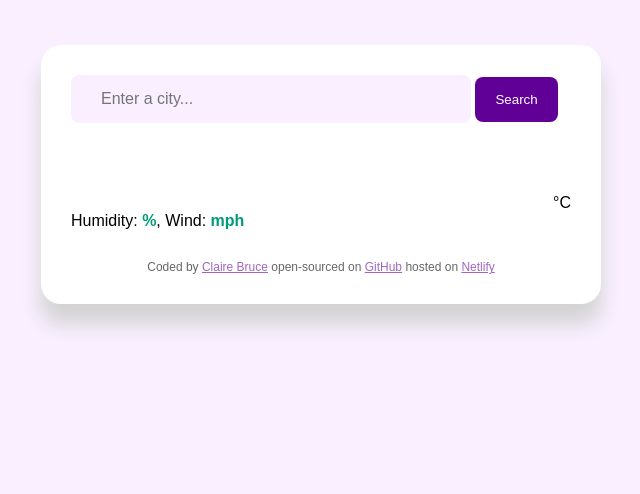
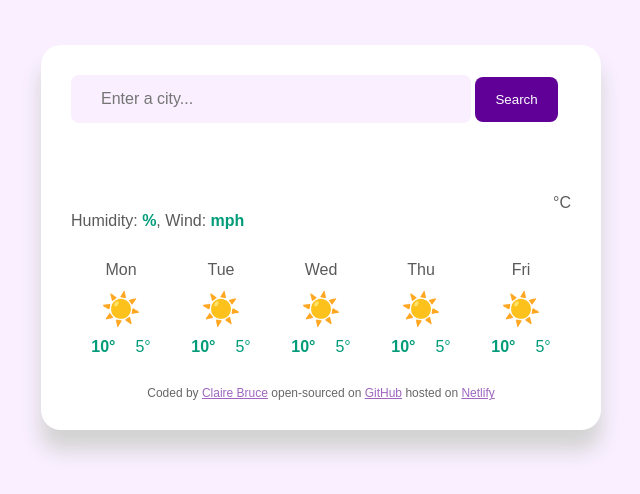
Before and after one commit to ClaireBruce/bootsorsandals, a plain HTML site: page index.html in a window 1280 px wide. Shown: the whole page, without its empty margins (319-959 px from the left). Drawn offline with nearby package versions, Linux system fonts and the light colour scheme; no server answers.

Commit message:
Added daily weather HTML & CSS

```diff
--- a/index.html
+++ b/index.html
@@ -33,6 +33,53 @@
         <span class="weather-app-temperature-unit">°C</span>
     </div>
     </div>
+    <div class="weather-forecast">
+        <div class="weather-forecast-day">
+        <div class="weather-forecast-date">Mon</div>
+        <div class="weather-forecast-icon">☀️</div>
+        <div class="weather-forecast-temperatures">
+            <div class="weather-forecast-temperature">
+                <strong>10°</strong></div>
+            <div class="weather-forecast-temperature">5°</div>
+        </div>
+    </div>
+    <div class="weather-forecast-day">
+        <div class="weather-forecast-date">Tue</div>
+        <div class="weather-forecast-icon">☀️</div>
+        <div class="weather-forecast-temperatures">
+            <div class="weather-forecast-temperature">
+                <strong>10°</strong></div>
+            <div class="weather-forecast-temperature">5°</div>
+        </div>
+    </div>
+    <div class="weather-forecast-day">
+        <div class="weather-forecast-date">Wed</div>
+        <div class="weather-forecast-icon">☀️</div>
+        <div class="weather-forecast-temperatures">
+            <div class="weather-forecast-temperature">
+                <strong>10°</strong></div>
+            <div class="weather-forecast-temperature">5°</div>
+        </div>
+    </div>
+    <div class="weather-forecast-day">
+        <div class="weather-forecast-date">Thu</div>
+        <div class="weather-forecast-icon">☀️</div>
+        <div class="weather-forecast-temperatures">
+            <div class="weather-forecast-temperature">
+                <strong>10°</strong></div>
+            <div class="weather-forecast-temperature">5°</div>
+        </div>
+    </div>
+    <div class="weather-forecast-day">
+        <div class="weather-forecast-date">Fri</div>
+        <div class="weather-forecast-icon">☀️</div>
+        <div class="weather-forecast-temperatures">
+            <div class="weather-forecast-temperature">
+                <strong>10°</strong></div>
+            <div class="weather-forecast-temperature">5°</div>
+        </div>
+    </div>
+    </div>
 </main>
     <footer>Coded by <a href="https://github.com/ClaireBruce" target="_blank">Claire Bruce</a> open-sourced on <a href="https://github.com/" target="_blank">GitHub</a> hosted on <a href="https://www.netlify.com/" target="_blank">Netlify</a></footer>
 </div>
--- a/src/style.css
+++ b/src/style.css
@@ -28,6 +28,7 @@ h1 {
 
 .date-heading {
     text-align: center;
+    color: rgb(90, 90, 90)
 }
 
 .search-form-input {
@@ -50,6 +51,7 @@ h1 {
 .weather-app-data {
     display: flex;
     justify-content: space-between;
+    color: rgb(90, 90, 90)
 }
 
 .weather-app-conditions {
@@ -78,6 +80,37 @@ strong {
     color: rgb(0, 156, 122);
 }
 
+.weather-forecast {
+display: flex;
+justify-content: space-around;
+margin-top: 30px;
+}
+
+.weather-forecast-date {
+    text-align: center;
+    color: rgb(90, 90, 90);
+    line-height: 20px;
+    margin-bottom: 10px;
+
+}
+
+.weather-forecast-icon {
+    text-align: center;
+    font-size: 32px;
+}
+
+.weather-forecast-temperatures {
+    margin-top: 10px;
+    text-align: center;
+    color: rgb(0, 156, 122);
+    display: flex;
+    justify-content: center;
+}
+
+.weather-forecast-temperature {
+    padding: 0 10px;
+}
+
 footer {
     text-align: center;
     padding: 30px 0 0 0;
```
